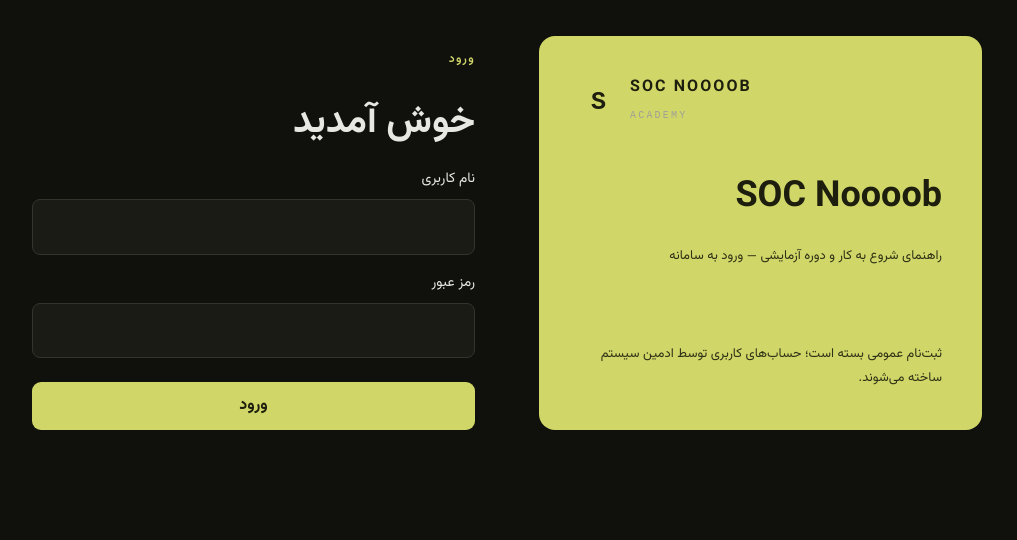
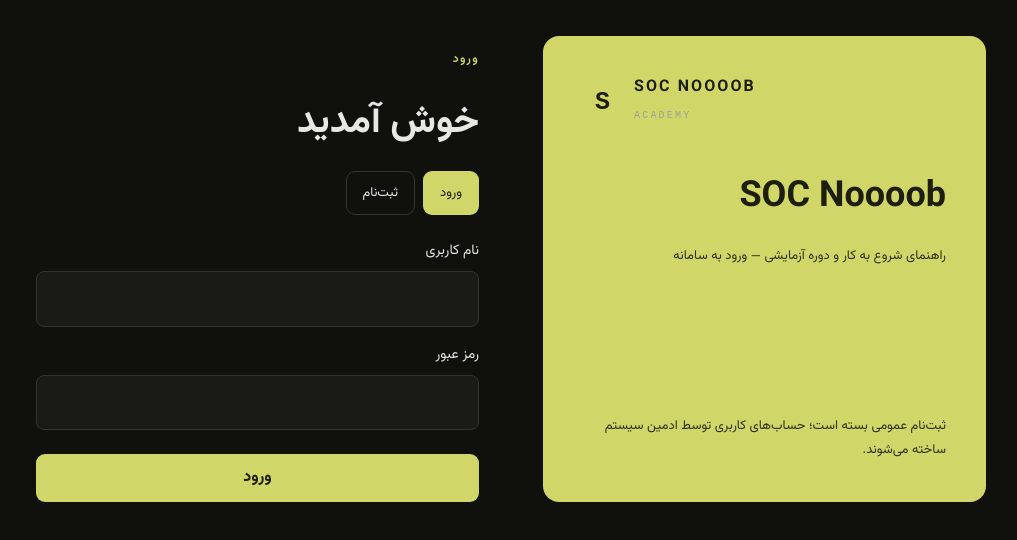
Before and after one commit to 100rahmanian100-design/soc-noooob, a React (Vite) app: page / in a window 1280 px wide. Shown: the top 540 px of the page, without its empty margins (197-1214 px from the left). Built offline with nearby package versions, Linux system fonts and the light colour scheme; no server answers.

Commit message:
Enable registration flow in AuthPage: restore registration logic, invite code field, and mode switching

```diff
--- a/src/pages/AuthPage.tsx
+++ b/src/pages/AuthPage.tsx
@@ -1,8 +1,5 @@
 import { useEffect, useState } from 'react';
-// ————— ثبت‌نام عمومی غیرفعال است؛ سوپر ادمین از قبل ساخته شده —————
-// برای فعال‌سازی دوباره، کامنت‌های «ثبت‌نام» را در این فایل بردارید.
-// import { apiRegister, apiStatus, type StatusInfo } from '../api';
-import { apiLogin } from '../api';
+import { apiLogin, apiRegister, apiStatus, type StatusInfo } from '../api';
 import type { PublicAccount } from '../types';
 
 interface Props {
@@ -11,30 +8,27 @@ interface Props {
 }
 
 export default function AuthPage({ account, onAuthed }: Props) {
-  // ————— ثبت‌نام غیرفعال — فقط ورود —————
-  // const [status, setStatus] = useState<StatusInfo | null>(null);
-  // const [mode, setMode] = useState<'login' | 'register'>('login');
-  // const [inviteCode, setInviteCode] = useState('');
-  const mode: 'login' | 'register' = 'login';
+  const [status, setStatus] = useState<StatusInfo | null>(null);
+  const [mode, setMode] = useState<'login' | 'register'>('login');
+  const [inviteCode, setInviteCode] = useState('');
   const [username, setUsername] = useState('');
   const [password, setPassword] = useState('');
   const [error, setError] = useState('');
   const [notice, setNotice] = useState('');
   const [busy, setBusy] = useState(false);
 
-  // ————— ثبت‌نام غیرفعال: بررسی وضعیت اولین ثبت‌نام کامنت شد —————
-  // useEffect(() => {
-  //   apiStatus().then(setStatus).catch(() => setStatus({ firstRegisterOpen: false }));
-  // }, []);
-  //
-  // useEffect(() => {
-  //   if (status && status.firstRegisterOpen) {
-  //     setMode('register');
-  //     setNotice(
-  //       'سیستم هنوز هیچ حسابی ندارد. با کد دعوتی، نخستین ثبت‌نام را انجام دهید تا سوپر ادمین شوید.',
-  //     );
-  //   }
-  // }, [status]);
+  useEffect(() => {
+    apiStatus().then(setStatus).catch(() => setStatus({ firstRegisterOpen: false }));
+  }, []);
+
+  useEffect(() => {
+    if (status && status.firstRegisterOpen) {
+      setMode('register');
+      setNotice(
+        'سیستم هنوز هیچ حسابی ندارد. با کد دعوتی، نخستین ثبت‌نام را انجام دهید تا سوپر ادمین شوید.',
+      );
+    }
+  }, [status]);
 
   const submit = async (e: React.FormEvent) => {
     e.preventDefault();
@@ -42,12 +36,10 @@ export default function AuthPage({ account, onAuthed }: Props) {
     setNotice('');
     setBusy(true);
     try {
-      // ————— ثبت‌نام غیرفعال: فقط ورود —————
-      // const res =
-      //   mode === 'login'
-      //     ? await apiLogin(username, password)
-      //     : await apiRegister(username, password, inviteCode);
-      const res = await apiLogin(username, password);
+      const res =
+        mode === 'login'
+          ? await apiLogin(username, password)
+          : await apiRegister(username, password, inviteCode);
       if (res.error) {
         setError(res.error);
         return;
@@ -84,10 +76,9 @@ export default function AuthPage({ account, onAuthed }: Props) {
 
       {/* فرم — با کلاس‌های .auth-form و .field مرجع */}
       <div className="auth-form">
-        <p className="eyebrow accent">ورود</p>
+        <p className="eyebrow accent">{mode === 'login' ? 'ورود' : 'ثبت‌نام'}</p>
         <h1>خوش آمدید</h1>
 
-        {/* ————— ثبت‌نام غیرفعال: تب انتخاب حالت کامنت شد —————
         {!status?.firstRegisterOpen && (
           <div className="filters" style={{ marginTop: 20 }}>
             <button
@@ -106,7 +97,6 @@ export default function AuthPage({ account, onAuthed }: Props) {
             </button>
           </div>
         )}
-        ————— پایان بخش ثبت‌نام ————— */}
 
         {notice && <p className="notice warn">{notice}</p>}
         {error && (
@@ -139,7 +129,6 @@ export default function AuthPage({ account, onAuthed }: Props) {
             autoComplete={mode === 'login' ? 'current-password' : 'new-password'}
           />
 
-          {/* ————— ثبت‌نام غیرفعال: فیلد کد دعوتی کامنت شد —————
           {mode === 'register' && (
             <>
               <label htmlFor="auth-invite">کد دعوتی</label>
@@ -154,10 +143,9 @@ export default function AuthPage({ account, onAuthed }: Props) {
               <span className="small muted">نخستین ثبت‌نام با کد دعوتی، حساب سوپر ادمین می‌سازد.</span>
             </>
           )}
-          ————— پایان بخش ثبت‌نام ————— */}
 
           <button type="submit" className="primary" disabled={busy}>
-            {busy ? 'لطفاً صبر کنید…' : 'ورود'}
+            {busy ? 'لطفاً صبر کنید…' : mode === 'login' ? 'ورود' : 'ثبت‌نام'}
           </button>
         </form>
 
```
